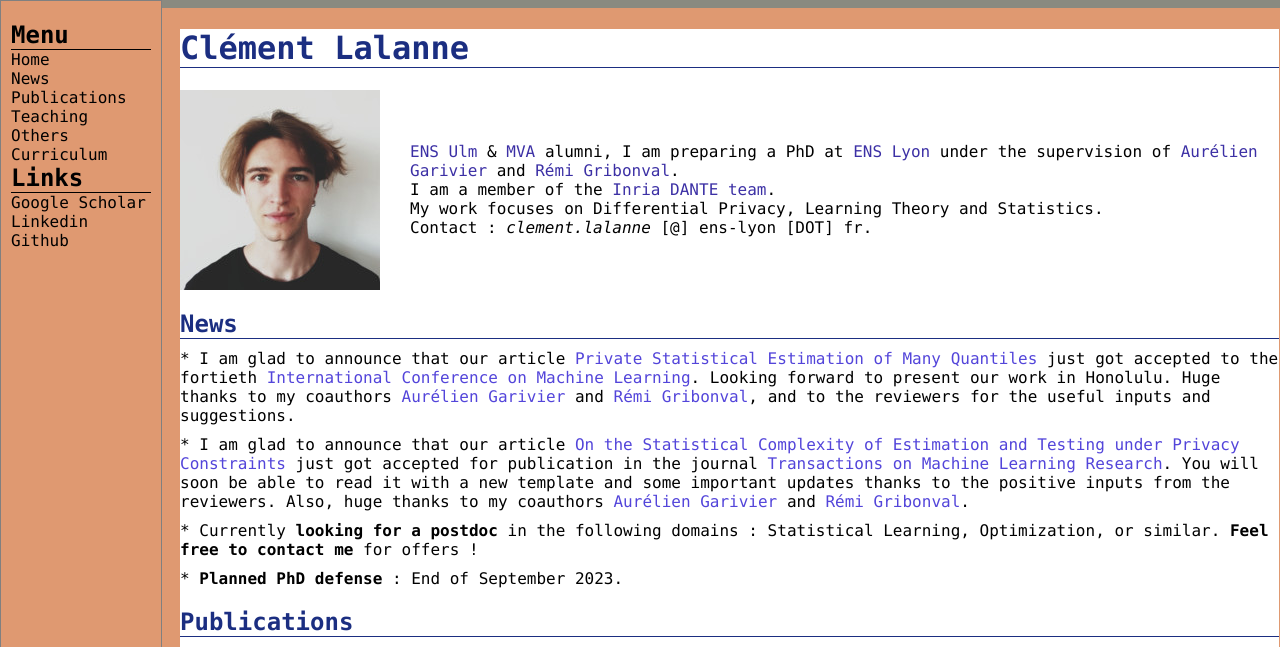
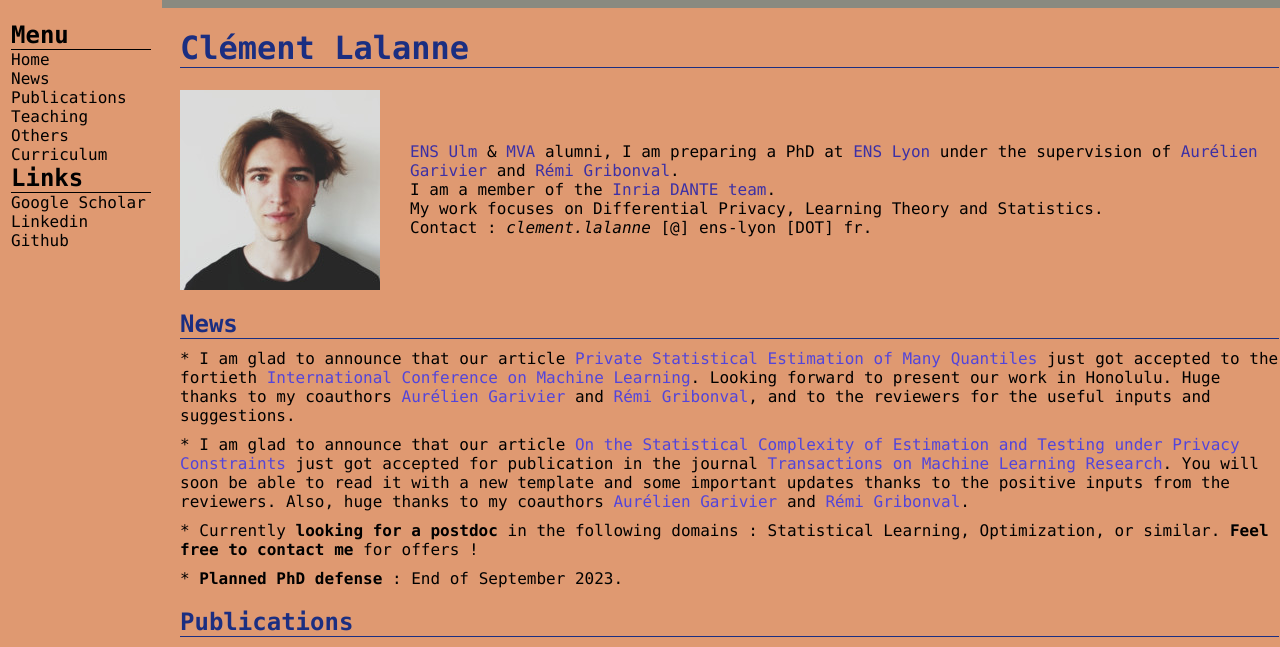
Before and after one commit to clemlal/clemlal.github.io, a Jekyll site: the page index.html, which Jekyll copies as it is, in a window 1280 px wide and 1400 px high. Shown: the top 647 px of the window. Built offline with Jekyll 4.4.1, drawn with Linux system fonts in a browser that asks for light colours; grey boxes are pictures that could not be loaded.

Commit message:
Update index.html

```diff
--- a/index.html
+++ b/index.html
@@ -24,7 +24,7 @@
       width: 120px;
       background-color: rgb(223, 153, 113);
       padding: 20px;
-      border: 1px solid grey;
+      border: 1px solid rgb(223, 153, 113);
       position: fixed;
       left: 0;
       top: 0;
@@ -50,7 +50,7 @@
     }
     .main {
       margin: 0 -20px;
-      background-color: rgb(255, 255, 255);
+      background-color: rgb(223, 153, 113);
       width: 100%;
     }
     .main h1 {
```
